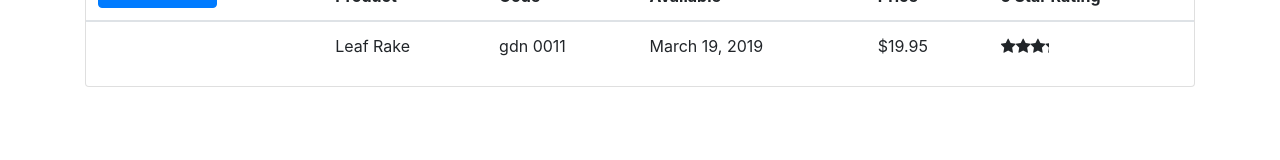
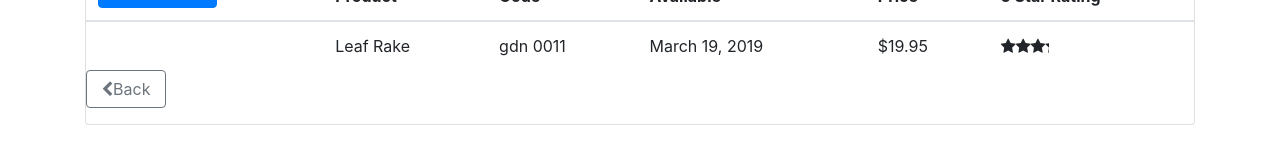
Before and after one commit to YoniWitz/ACME, an Angular app: page /product/1 in a window 1280 px wide. Shown: the part 172-332 px from the top of the page. Built offline with nearby package versions, Linux system fonts and the light colour scheme.

Commit message:
added back button

```diff
--- a/src/app/product-details/product-details.component.css
+++ b/src/app/product-details/product-details.component.css
@@ -0,0 +1,3 @@
+.btn-outline-secondary{
+    width:80px
+}
--- a/src/app/product-details/product-details.component.html
+++ b/src/app/product-details/product-details.component.html
@@ -1,9 +1,8 @@
-<div class='card'
-     >
+<div class='card'>
     <div class='card-header'>
-       Details Page {{rating}}
+        Details Page {{rating}}
     </div>
-    <div class='table-responsive' >
+    <div class='table-responsive'>
         <table class='table'>
             <thead>
                 <tr>
@@ -36,10 +35,15 @@
                     <td>{{product.price |currency:'USD':'symbol':'1.2-2'}}</td>
                     <td>
                         <pm-star [rating]='product.starRating'
-                        (onRatingClicked)='onRatingClicked($event)'></pm-star>
+                                 (onRatingClicked)='onRatingClicked($event)'></pm-star>
                     </td>
                 </tr>
-
+                <tr>
+                    <button (click)='onBack()'
+                            class='btn btn-outline-secondary'>
+                        <i class='fa fa-chevron-left'></i>Back
+                    </button>
+                </tr>
             </tbody>
         </table>
     </div>
--- a/src/app/product-details/product-details.component.ts
+++ b/src/app/product-details/product-details.component.ts
@@ -1,5 +1,5 @@
 import { Component, OnInit } from '@angular/core';
-import { ActivatedRoute } from '@angular/router';
+import { ActivatedRoute, Router } from '@angular/router';
 import { IProduct } from '../products/IProduct';
 import { ProductService } from '../products/product.service';
 @Component({
@@ -15,7 +15,7 @@ export class ProductDetailsComponent implements OnInit {
   imageMargin: number = 2;
   rating: string = ' ';
 
-  constructor(private route: ActivatedRoute, private productService: ProductService) { }
+  constructor(private route: ActivatedRoute, private productService: ProductService, private router: Router) { }
 
   toggleImage(): void {
     this.showImage = !this.showImage;
@@ -34,4 +34,8 @@ export class ProductDetailsComponent implements OnInit {
   onRatingClicked(rating: number): void {
     this.rating = ': ' + rating;
   }
+
+  onBack():void{
+    this.router.navigate(['/products']);
+  }
 }
--- a/src/app/shared/star/star.component.css
+++ b/src/app/shared/star/star.component.css
@@ -5,3 +5,7 @@
 div {
     cursor:pointer;
 }
+
+#ratingDiv{
+    width:75px
+}
--- a/src/app/shared/star/star.component.html
+++ b/src/app/shared/star/star.component.html
@@ -2,7 +2,7 @@
      style.width.px={{starWidth}}
      title={{rating}}>
     <div (click)='ratingClicked()'
-         style="width:75px">
+         id="ratingDiv">
         <span class="fa fa-star"></span>
         <span class="fa fa-star"></span>
         <span class="fa fa-star"></span>
```
